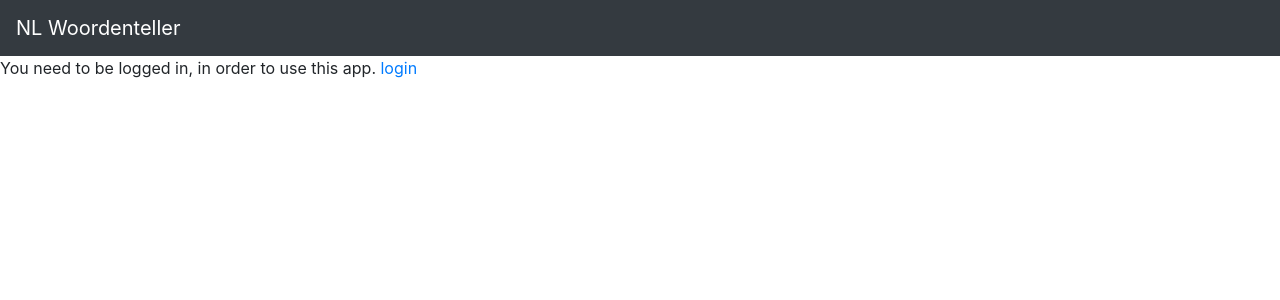
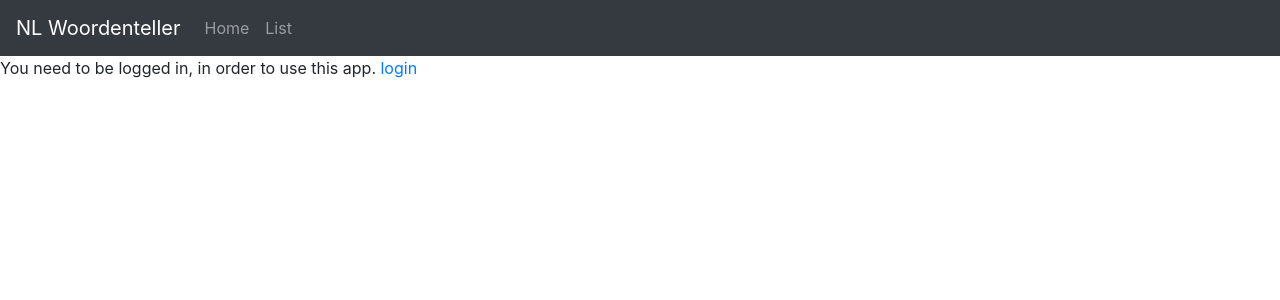
Before and after one commit to elektito/woordenteller, a Flask app: page / in a window 1280 px wide. Shown: the top 300 px of the page. Run offline with Flask 2, Linux system fonts and the light colour scheme; data that the repository does not hold is empty; parts of the project's set-up code (start-up, migrations or seed data) failed here and were passed over; some libraries are stand-ins or nearby versions.

Commit message:
add navbar links
also remove back-to-home link in list page

```diff
--- a/templates/base.html
+++ b/templates/base.html
@@ -13,8 +13,18 @@
     <meta name="viewport" content="width=device-width, initial-scale=1">
   </head>
   <body>
-    <nav class="navbar navbar-dark bg-dark">
+    <nav class="navbar navbar-dark bg-dark navbar-expand">
       <span class="navbar-brand">NL Woordenteller</span>
+
+      <ul class="navbar-nav">
+        <li class="nav-item">
+          <a href="/" class="nav-link">Home</a>
+        </li>
+        <li class="nav-item">
+          <a href="/list" class="nav-link">List</a>
+        </li>
+      </ul>
+
     </nav>
 
     {% if current_user.is_authenticated %}
--- a/templates/list.html
+++ b/templates/list.html
@@ -3,9 +3,8 @@
 {% import "macros.jinja2" as macros %}
 
 {% block body %}
-<div class="header">
-  <h1>The Words You Know</h1>
-  <a href="/">Back to Home Page</a>
+<div class="d-flex justify-content-center">
+  <div class="display-4">The Words You Know</div>
 </div>
 
 <div class="d-flex justify-content-center">
```
